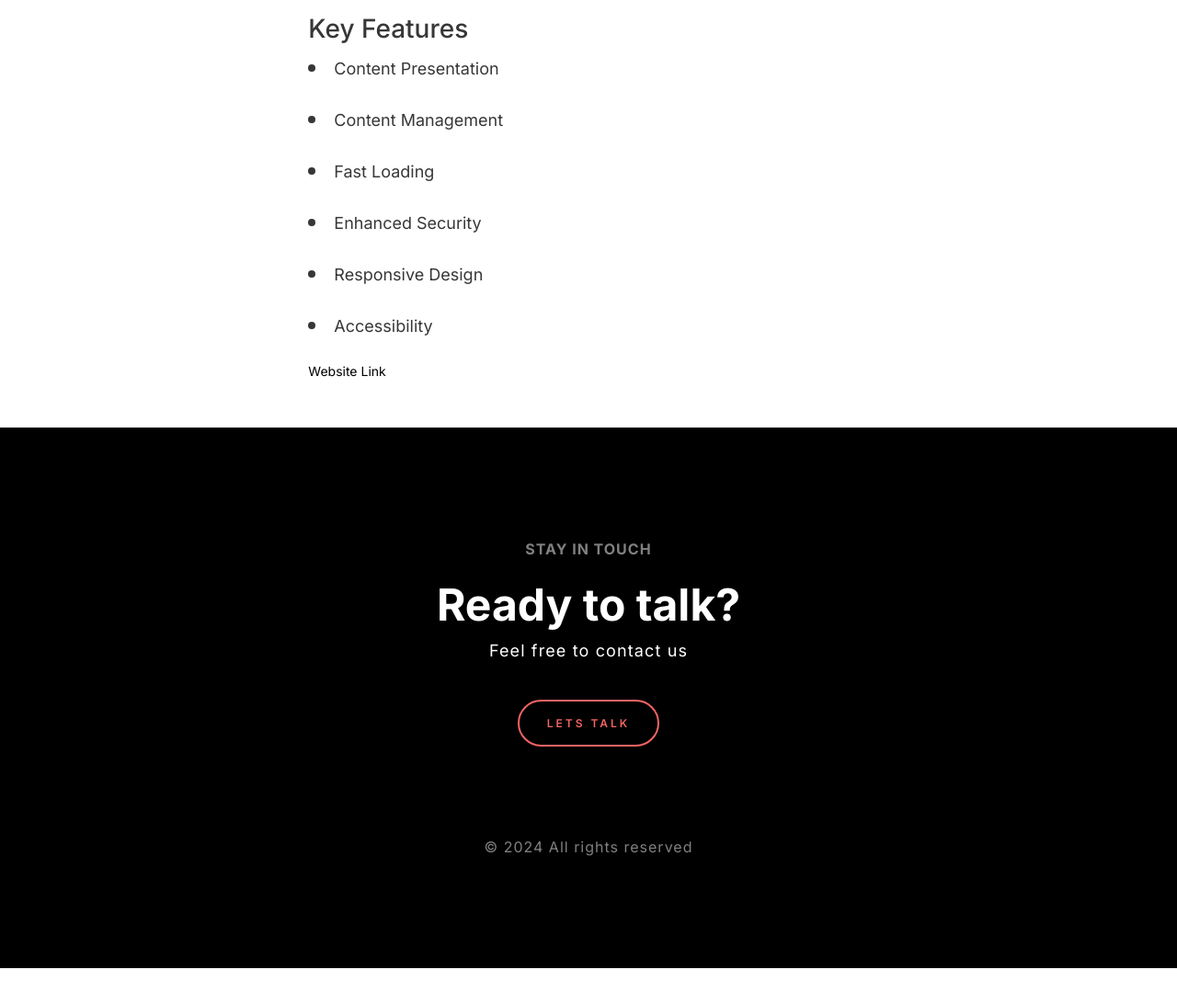
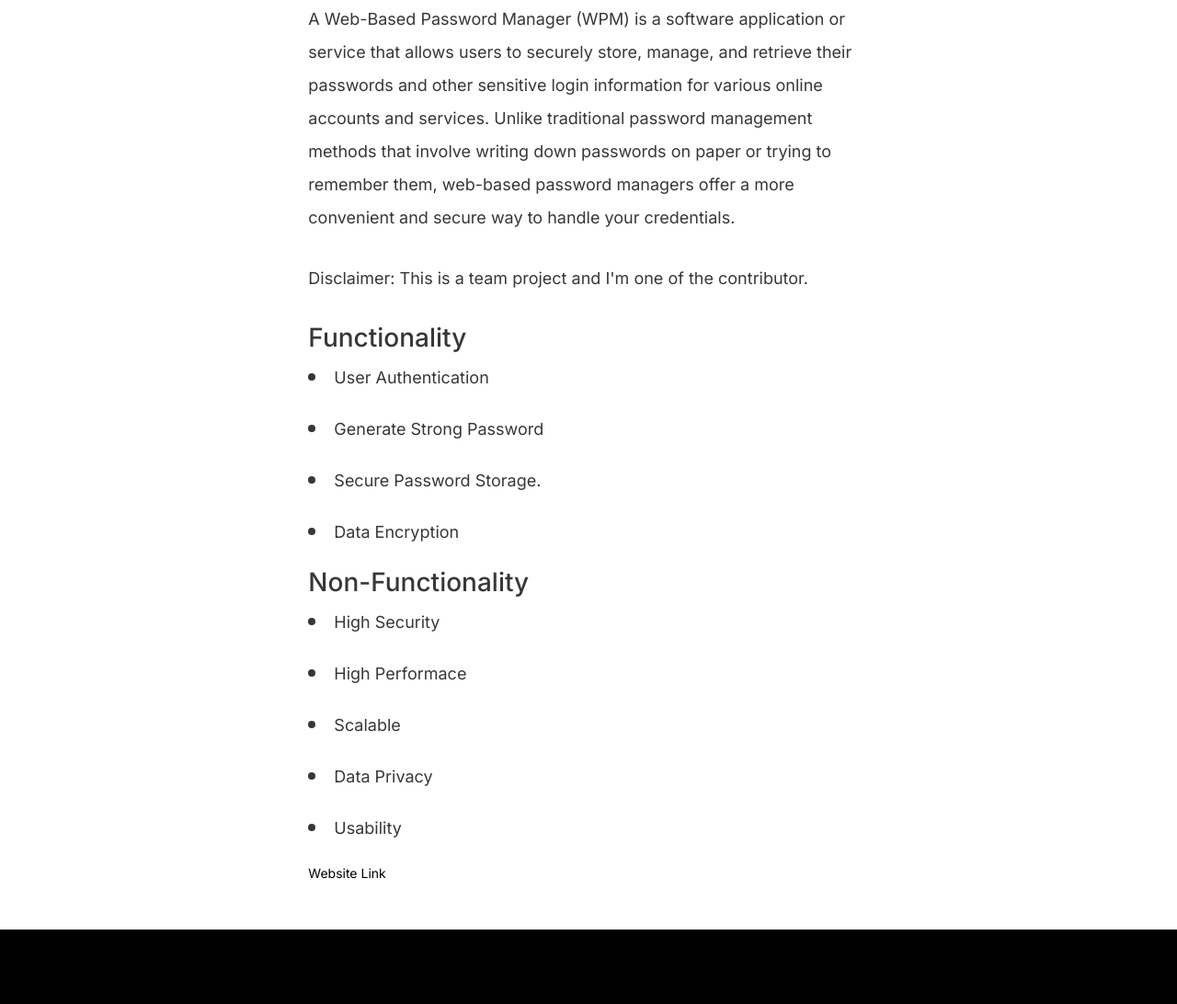
Before and after one commit to Maryrosey15/portfolio, a plain HTML site: page works-details.html in a window 1280 px wide. Shown: the part 4112-5204 px from the top of the page at 92% size. Before the commit the page ends 5165 px from the top, so only its background shows below. Drawn offline with nearby package versions, Linux system fonts and the light colour scheme.

Commit message:
edit info

```diff
--- a/works-details.html
+++ b/works-details.html
@@ -97,13 +97,14 @@
                         <div class="col-12 col-sm-12 col-md-8 col-lg-8 col-xl-8 col-xxl-8">
                           <figure><img src="./assets/images/learning-with-rich-logo.jpeg" style="width: 60%;"></figure>
                             <p>Tutorial static web blog site developed to </p>
-                            <h3>Functionality</h3>
+                            <h3>Key Features</h3>
                             <ul>
-                              <li></li>
-                            </ul>
-                            <h3>Non-Functionality</h3>
-                            <ul>
-                              <li></li>
+                              <li>Content Presentation</li>
+                              <li>Content Management</li>
+                              <li>Fast Loading</li>
+                              <li>Enhanced Security</li>
+                              <li>Responsive Design</li>
+                              <li>Accessibility</li>
                             </ul>
                         </div>
                     </div>
@@ -130,18 +131,27 @@
                         <div class="col-12 col-sm-12 col-md-8 col-lg-8 col-xl-8 col-xxl-8">
                           <figure><img src="./assets/images/WPM Security-logos_black.png" style="width: 80%;"></figure>
                             <p>
-                              Learning with Rich blog site is a static web application developed using HTML, CSS, and a bit of JavaScript. The developer manually updates the content of the web page based on client requirements. By focusing on a static web application model, Learning with Rich blog site offers a robust, secure, and efficient platform for delivering educational content, ensuring that updates are handled quickly and effectively to meet client needs.
+                              A Web-Based Password Manager (WPM)  is a software application or service that allows users to securely store, manage, and retrieve their passwords and other sensitive login information for various online accounts and services. Unlike traditional password management methods that involve writing down passwords on paper or trying to remember them, web-based password managers offer a more convenient and secure way to handle your credentials.
                             </p>
-                            <h3>Key Features</h3>
+                            <p>
+                              Disclaimer: This is a team project and I'm one of the contributor.
+                            </p>
+                            <h3>Functionality</h3>
                             <ul>
-                              <li>Content Presentation</li>
-                              <li>Content Management</li>
-                              <li>Fast Loading</li>
-                              <li>Enhanced Security</li>
-                              <li>Responsive Design</li>
-                              <li>Accessibility</li>
+                              <li>User Authentication</li>
+                               <li>Generate Strong Password</li>
+                               <li>Secure Password Storage.</li>
+                               <li>Data Encryption</li>
                             </ul>
-                            <a href="https://maryrosey15.github.io/Rich/#">Website Link</a>
+                            <h3>Non-Functionality</h3>
+                            <ul>
+                              <li>High Security</li>
+                               <li>High Performace</li>
+                               <li>Scalable</li>
+                               <li>Data Privacy</li>
+                               <li>Usability</li>
+                            </ul>
+                            <a href="https://wpm.safenode.co.nz/login">Website Link</a>
                         </div>
                     </div>
                 </div>
```
Also changed, not shown: 1 other file.
